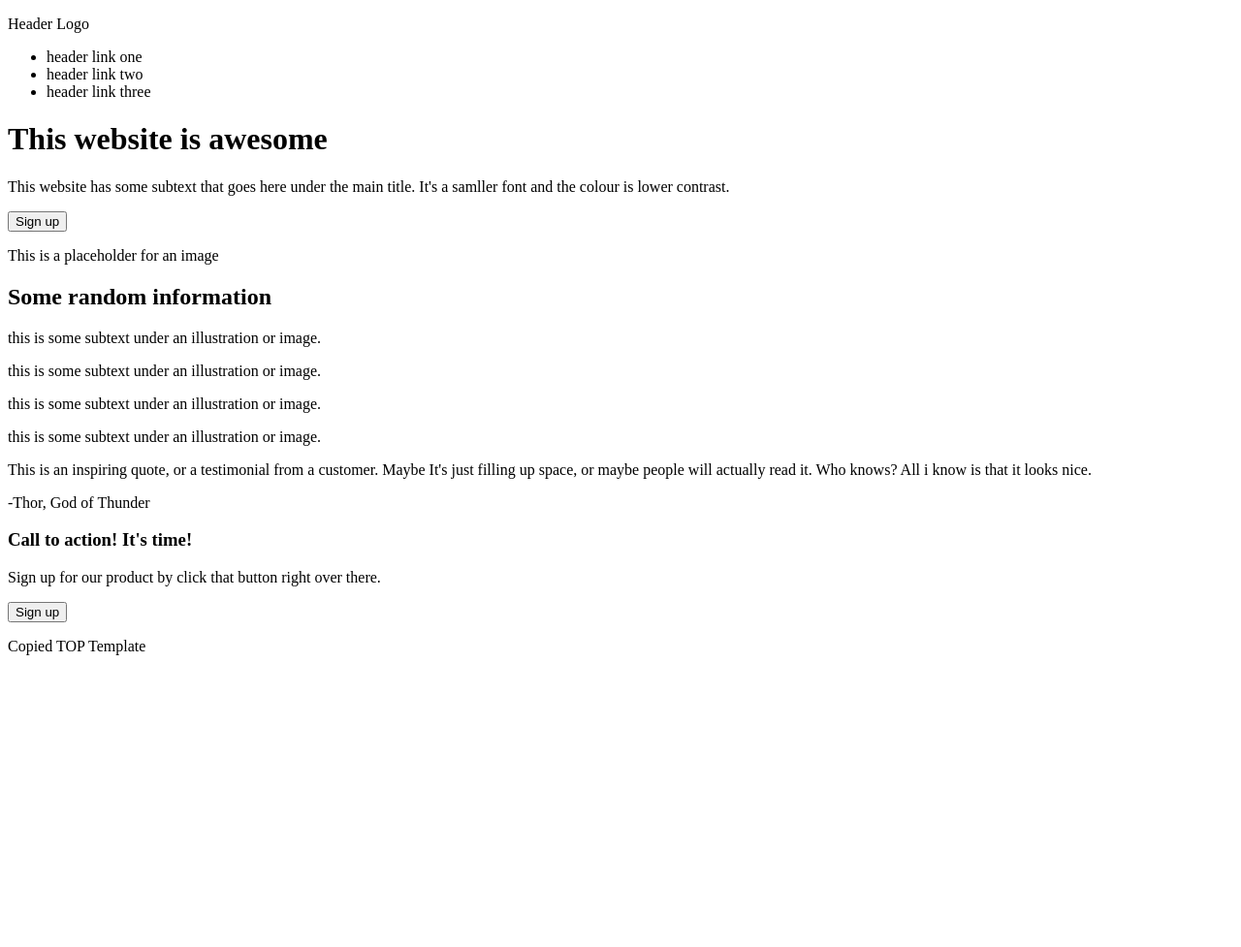
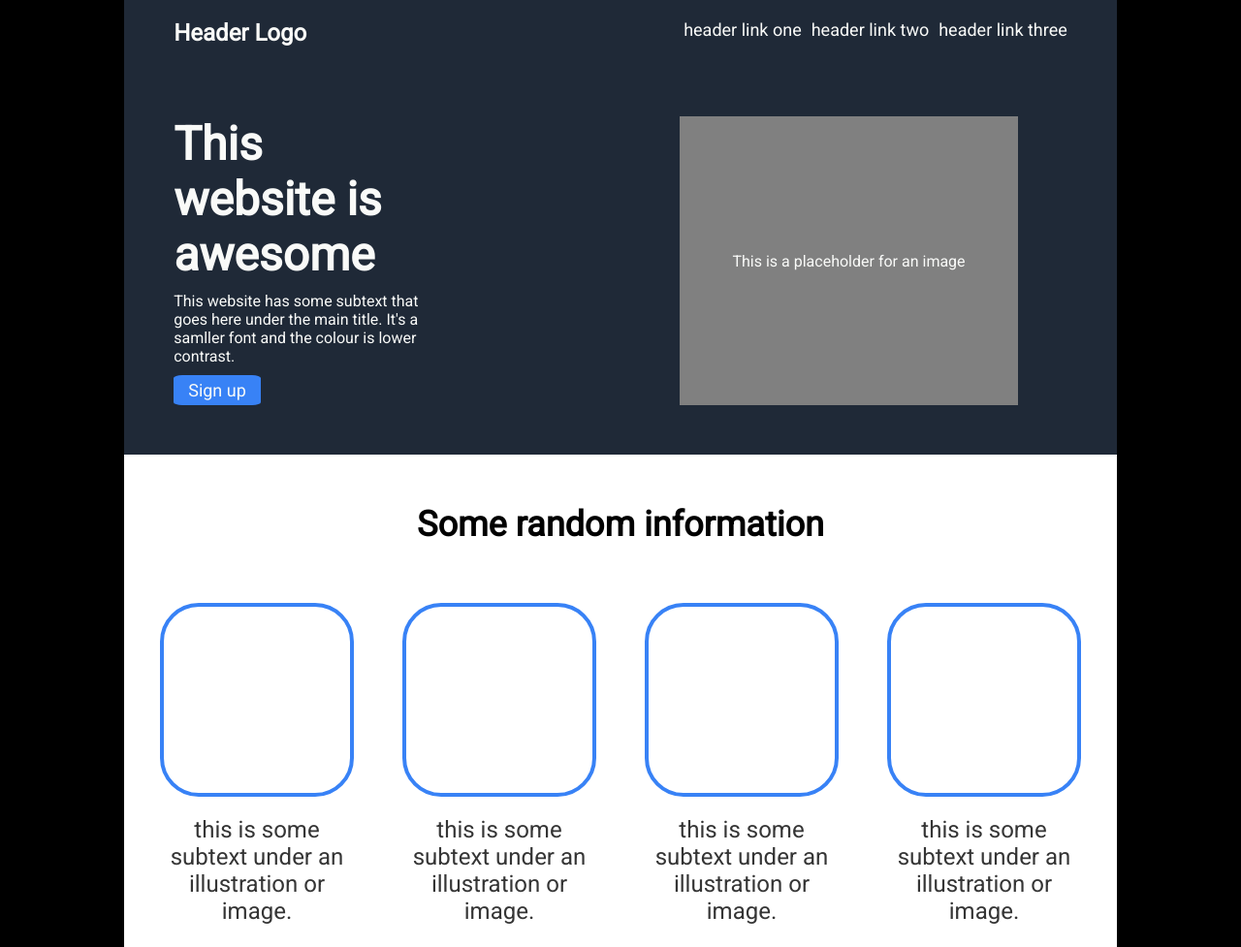
Before and after one commit to Snorri967/top-landing-page, a plain HTML site: page index.html in a window 1280 px wide. Shown: the top 977 px of the page at 97% size. Before the commit the page ends 800 px from the top, so only its background shows below. Drawn offline with Linux system fonts and the light colour scheme.

Commit message:
update html and implent css

```diff
--- a/index.html
+++ b/index.html
@@ -4,30 +4,48 @@
     <meta charset="UTF-8">
     <meta name="viewport" content="width=device-width, initial-scale=1.0">
     <title>Landing Page</title>
+    <link rel="stylesheet" href="./styles.css">
 </head>
 <body>
-    <div class="header">
-        <p>Header Logo</p>
-        <ul class="header-links">
-            <li>header link one</li>
-            <li>header link two</li>
-            <li>header link three</li>
+  <div class="wrapper">
+    <div class="hero-container">
+        <p class="hero-logo">Header Logo</p>
+        <ul class="hero-links">
+            <li><a href="#">header link one</li></a>
+            <li><a href="#">header link two</li></a>
+            <li><a href="#">header link three</li></a>
         </ul>
     </div>
-    <div class="intro-container">
-        <div class="intro-signup">
-          <h1 class="intro-heading">This website is awesome</h1>
-          <p class="intro-paragraph">This website has some subtext that goes here under the main title. It's a samller font and the colour is lower contrast.</p>
-          <button class="intro-button" src="#">Sign up</button>
+    <div class="header-container">
+        <div class="header-signup">
+          <h1 class="header-heading">This website is awesome</h1>
+          <p class="header-paragraph">This website has some subtext that goes here under the main title. It's a samller font and the colour is lower contrast.</p>
+          <button class="header-button" href="#">Sign up</button>
         </div>
-        <p class="placeholder-text">This is a placeholder for an image</p>
+        <div class="placeholder-text-container">
+          <p class="placeholder-text">This is a placeholder for an image</p>
+        </div>
     </div>
     <div class="info-container">
       <h2 class="random-info-heading">Some random information</h2>
-      <div class="info-image-placehoder"><p>this is some subtext under an illustration or image.</p></div>
-      <div class="info-image-placehoder"><p>this is some subtext under an illustration or image.</p></div>
-      <div class="info-image-placehoder"><p>this is some subtext under an illustration or image.</p></div>
-      <div class="info-image-placehoder"><p>this is some subtext under an illustration or image.</p></div>
+      <div class="info-placeholder-container">
+        <div class="info-placeholder">
+          <div class="info-image-placeholder"></div>
+          <p>this is some subtext under an illustration or image.</p>
+        </div>
+        <div class="info-placeholder">
+          <div class="info-image-placeholder"></div>
+          <p>this is some subtext under an illustration or image.</p>
+        </div>
+        <div class="info-placeholder">
+          <div class="info-image-placeholder"></div>
+          <p>this is some subtext under an illustration or image.</p>
+        </div>
+        <div class="info-placeholder">
+          <div class="info-image-placeholder"></div>
+          <p>this is some subtext under an illustration or image.</p>
+        </div>
+      </div>
     </div>
     <div class="quote-container">
       <p class="quote-paragraph">This is an inspiring quote, or a testimonial from a customer. Maybe It's just filling up space, or maybe people will actually read it. Who knows? All i know is that it looks nice.</p>
@@ -35,13 +53,16 @@
     </div>
     <div class="cta-container">
       <div class="cta-box">
-        <h3 class="cta-heading">Call to action! It's time!</h3>
-        <p class="cta-paragraph">Sign up for our product by click that button right over there.</p>
-        <button class="cta-button" src="#">Sign up</button>
+        <div class="cta-text">
+          <h3 class="cta-heading">Call to action! It's time!</h3>
+          <p class="cta-paragraph">Sign up for our product by click that button right over there.</p>
+        </div>
+        <button class="cta-button" href="#">Sign up</button>
       </div>
     </div>
     <div class="footer-container">
       <p class="footer-paragraph">Copied TOP Template</p>
     </div>
+  </div>
 </body>
 </html>
--- a/styles.css
+++ b/styles.css
@@ -0,0 +1,204 @@
+@import url('https://fonts.googleapis.com/css2?family=Roboto&display=swap');
+
+* {
+    box-sizing: border-box;
+    font-family: "Roboto", sans-serif;
+    padding: 0;
+    margin: 0;
+}
+
+body {
+    margin: 0 10%;
+    height: 100vh;
+    background-color: #000;
+}
+
+.hero-container, .footer-container {
+    padding: 2% 10%;
+}
+
+.hero-container, .header-container {
+    background-color: #1F2937;
+    color: #F9FAF8;
+    display: flex;
+}
+
+.header-container {
+    padding: 2% 10% 5% 5%;
+
+}
+
+.hero-container, .info-container, .quote-container, .cta-container {
+    padding: 2% 5% 5% 5%;
+
+}
+
+.hero-logo {
+    font-weight: 900;
+    font-size: 24px;
+}
+
+.hero-links {
+    display: flex;
+    margin-left: auto;
+    gap: 10px;
+    font-size: 18px;
+    color: #E5E7EB;
+}
+
+.header-heading {
+    font-size: 48px;
+    color: #F9FAF8;
+    margin-bottom: 10px;
+}
+
+.header-signup {
+    width: 30%;
+}
+
+.header-button {
+    background-color: #3882F6;
+    color: #F9FAF8;
+    margin-top: 10px;
+    padding: 5px 15px;
+    border: none;
+    border-radius: 10%;
+    cursor: pointer;
+    font-size: 18px;
+}
+
+.placeholder-text-container {
+    display: flex;
+    background-color: grey;
+    margin-left: auto;
+    align-items: center;
+    justify-content: center;
+    padding: 20px;
+    width: 40%;
+    text-align: center;
+}
+
+.placeholder-text {
+    text-align: center;
+}
+
+li {
+    list-style-type: none;
+
+}
+
+a {
+    text-decoration: none;
+    color: #F9FAF8;
+}
+
+.info-container {
+    display: flex;
+    flex-direction: column;
+    justify-content: center;
+    align-items: center;
+    background-color: #FFF;
+}
+
+.random-info-heading {
+    margin-top: 30px;
+    font-size: 36px;
+    font-weight: 900;
+    margin-bottom: 40px;
+}
+
+.info-placeholder-container {
+    display: flex;
+}
+
+.info-placeholder {
+    display: flex;
+    flex-direction: column;
+    justify-content: center;
+    align-items: center;
+    width: 250px;
+    text-align: center;
+    padding: 20px;
+    font-size: 24px;
+    color: #353535;
+}
+
+.info-image-placeholder {
+    border: 4px solid #3882F6;
+    width: 200px;
+    height: 200px;
+    display: flex;
+    margin-bottom: 20px;
+    border-radius: 20%;
+}
+
+.quote-container {
+    background-color: #E5E7EB;
+    padding: 10% 20%;
+    display: flex;
+    flex-direction: column;
+    text-align: center;
+}
+
+.quote-paragraph {
+    font-size: 36px;
+    font-style: italic;
+    font-weight: lighter;
+    color: #1F2937;
+}
+
+.quote-author-name {
+    font-size: 24px;
+    font-weight: 900;
+    margin-top: 10px;
+    align-self: flex-end;
+}
+
+.cta-container {
+    display: flex;
+    align-items: center;
+    background-color: #FFF;
+    justify-content: space-around;
+}
+
+.cta-box {
+    background-color: #3882F6;
+    padding: 5% 20%;
+    margin-top: 5%;
+    border-radius: 2%;
+    display: flex;
+    align-items: center;
+}
+
+.cta-heading {
+    color: #F9FAF8;
+    font-size: 24px;
+}
+
+.cta-paragraph {
+    color: #E5E7EB;
+}
+
+.cta-text {
+    padding-right: 200px;
+}
+
+.cta-button {
+    white-space: nowrap;
+    padding: 5px 20px;
+    font-size: 16px;
+    background-color: #3882F6;
+    color: #E5E7EB;
+    border: 1px solid #E5E7EB;
+    cursor: pointer;
+    border-radius: 10%;
+    font-weight: 900;
+
+}
+
+.footer-container {
+    background-color: #1F2937;
+    text-align: center;
+    color: #F9FAF8;
+    font-size: 18px;
+}
```
